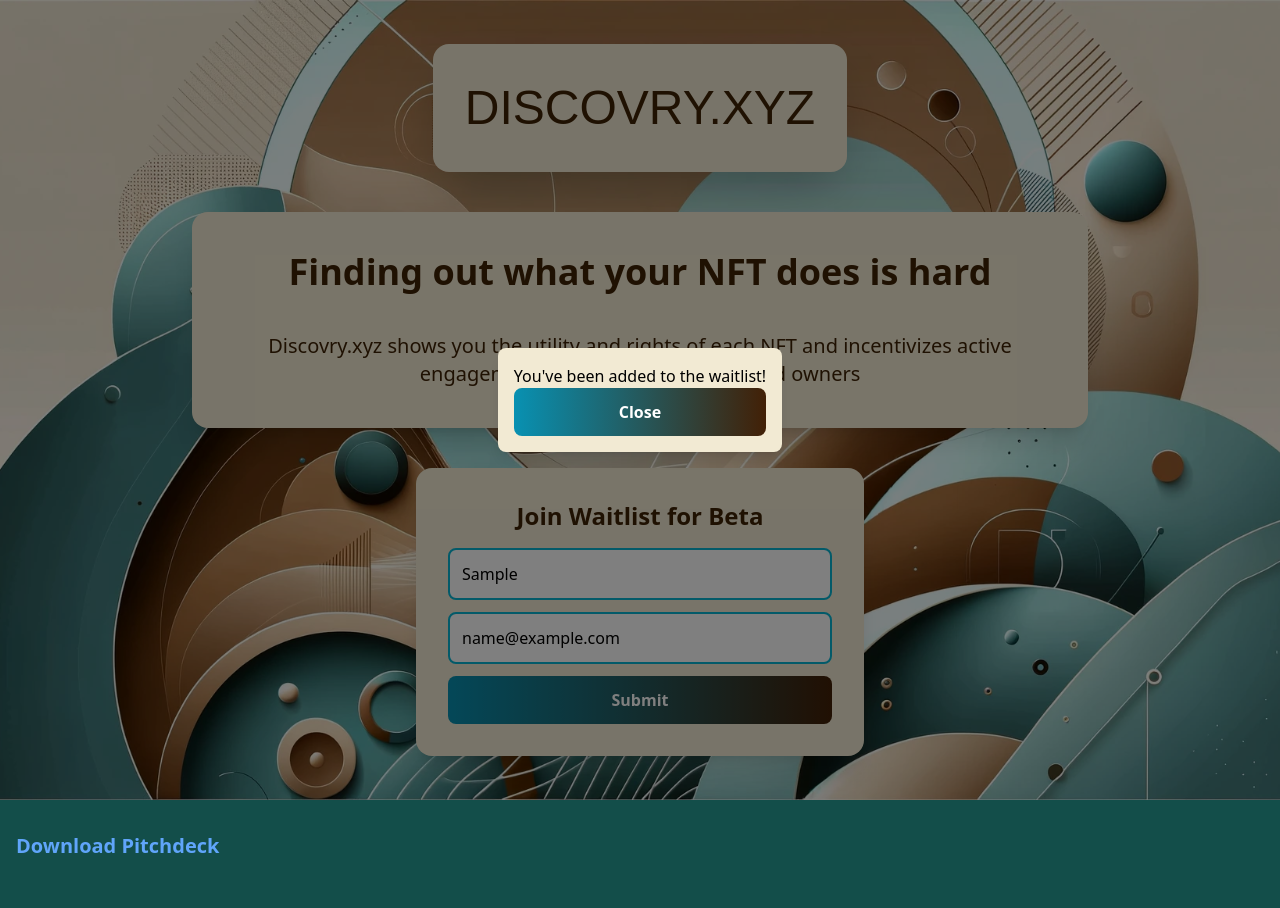
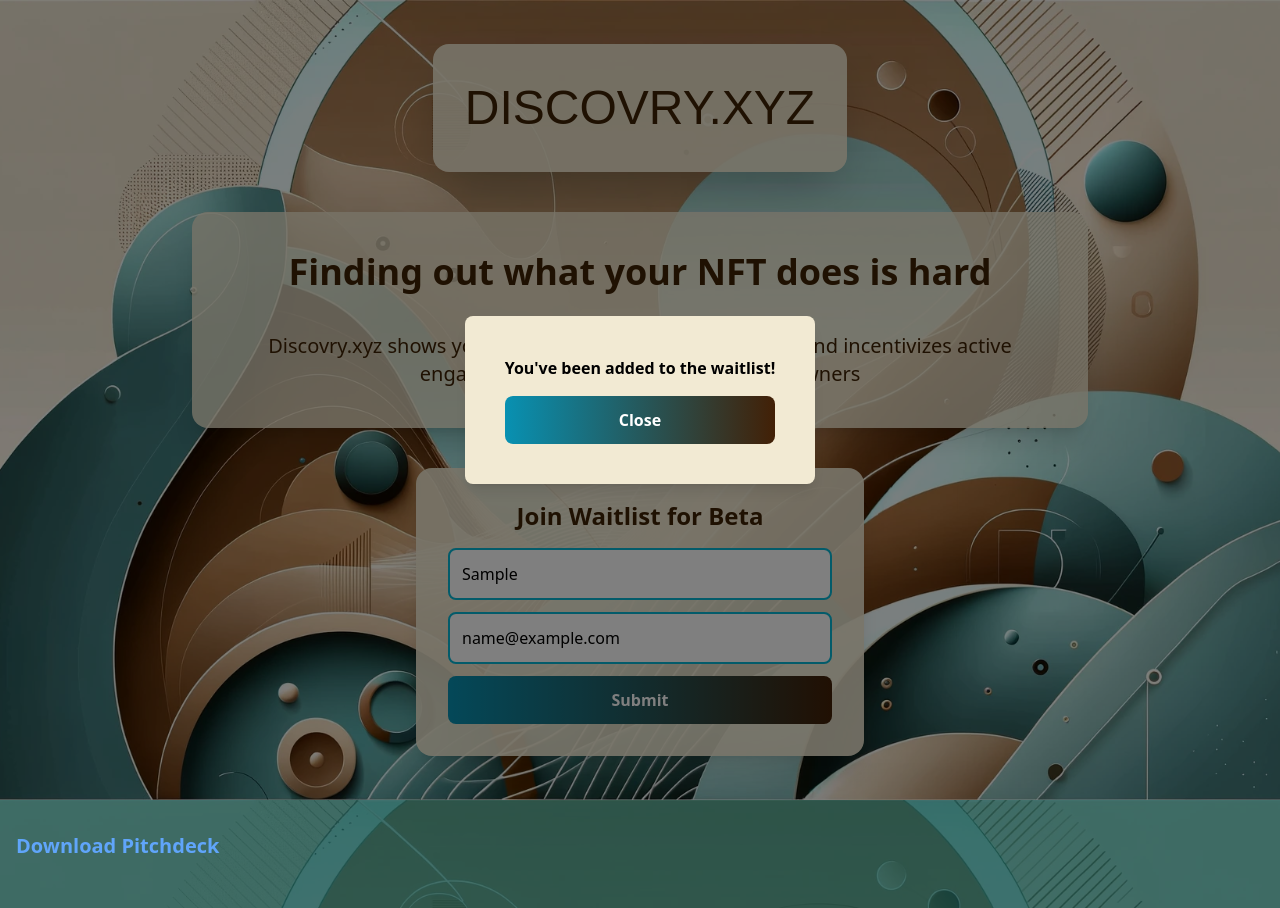
Before and after one commit to theSchein/Bennies, a Next.js app: page / in a window 1280 px wide. Both pictures are taken after typing "Sample", "name@example.com" into the empty fields and a click on the button "Submit". Built offline with nearby package versions, Linux system fonts and the light colour scheme; no server answers; the database is empty; a web font is replaced by a local one.

Commit message:
minor improvements

```diff
--- a/src/components/AlertModal.js
+++ b/src/components/AlertModal.js
@@ -5,8 +5,8 @@ export default function AlertModal({ isOpen, message, onClose }) {
 
     return (
         <div className="fixed inset-0 bg-black bg-opacity-50 flex justify-center items-center">
-            <div className="bg-primary p-4 rounded-lg shadow-lg">
-                <p>{message}</p>
+            <div className="bg-primary p-8 sm:p-10 rounded-lg shadow-lg">
+                <p className="mb-4 font-bold">{message}</p>
                 <button
                     className="w-full py-2 sm:py-3 bg-gradient-to-r from-cyan-600 to-yellow-950 text-white rounded-lg font-bold hover:from-yellow-600 hover:to-cyan-700 transition duration-300"
                     onClick={onClose}
--- a/src/components/WaitlistForm.jsx
+++ b/src/components/WaitlistForm.jsx
@@ -32,7 +32,7 @@ export default function WaitlistForm() {
         <><AlertModal
             isOpen={showModal}
             message={modalMessage}
-            onClose={() => setShowModal(false)} /><div className="mt-10 bg-primary p-4 sm:p-6 lg:p-8 rounded-2xl shadow-xl max-w-md w-full">
+            onClose={() => setShowModal(false)} /><div className="mt-10 bg-primary p-4 sm:p-6 lg:p-8 rounded-2xl bg-opacity-90 shadow-xl max-w-md w-full">
                 <h3 className="font-bold text-xl sm:text-2xl lg:text-2xl mb-4 text-secondary text-center">
                     Join Waitlist for Beta
                 </h3>
--- a/src/components/footer.jsx
+++ b/src/components/footer.jsx
@@ -7,7 +7,7 @@ import Link from 'next/link'
 
 function Footer() {
     return (
-<footer className="bg-teal-900 text-white py-8">
+<footer className="bg-teal-900 text-white py-8 bg-opacity-80">
     <div className="container mx-auto px-4">
 
             <div className="footer-section text-center sm:text-left">
--- a/src/pages/index.js
+++ b/src/pages/index.js
@@ -5,14 +5,14 @@ import WaitlistForm from "@/components/WaitlistForm";
 
 export default function Home() {
     return (
-<div className="min-h-screen flex flex-col items-center justify-center p-2">
-    <div className="bg-primary py-10 px-4 sm:px-6 lg:px-8 rounded-2xl shadow-2xl max-w-xl mb-10">
+<div className="min-h-screen  flex flex-col items-center justify-center p-2">
+    <div className="bg-primary bg-opacity-90 py-10 px-4 sm:px-6 lg:px-8 rounded-2xl shadow-2xl max-w-xl mb-10">
         <h1 className="font-heading text-3xl sm:text-4xl lg:text-5xl text-secondary text-center leading-tight">
             DISCOVRY.XYZ
         </h1>
     </div>
 
-    <div className="bg-primary p-6 sm:p-8 lg:p-10 rounded-2xl shadow-xl max-w-4xl space-y-10">
+    <div className="bg-primary p-6 bg-opacity-80 sm:p-8 lg:p-10 rounded-2xl shadow-xl max-w-4xl space-y-10">
     <h2 className="text-2xl sm:text-2xl lg:text-4xl font-semibold text-secondary text-center leading-relaxed">
         Finding out what your NFT does is hard
     </h2>
```
Also changed, not shown: 1 other file (tests, documents, lock files or other folders).
